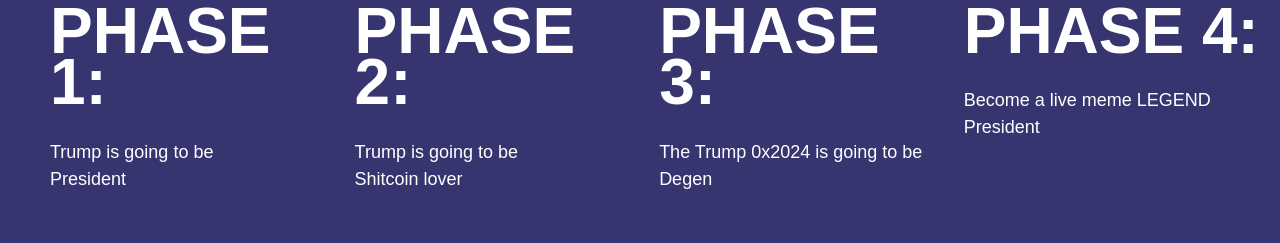
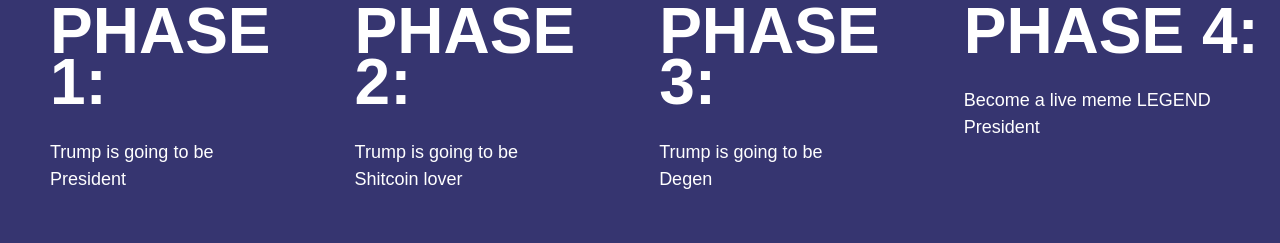
Before and after one commit to nEWtoKENS33/trumpcoin, a plain HTML site: page index.html in a window 1280 px wide. Shown: the part 6680-6923 px from the top of the page. Drawn offline with Linux system fonts and the light colour scheme; a web font is replaced by a local one.

Commit message:
Update index.html

```diff
--- a/index.html
+++ b/index.html
@@ -178,7 +178,7 @@
                         <div class="roadmap__block-item">
                             <img src="images/mini-coin.png" class="mini-coin" alt="">
                             <h3>Phase 3:</h3>
-                            <p>The Trump 0x2024 is going to be<br>Degen</p>
+                            <p>Trump is going to be<br>Degen</p>
                         </div>
 
                         <div class="roadmap__block-item">
```
